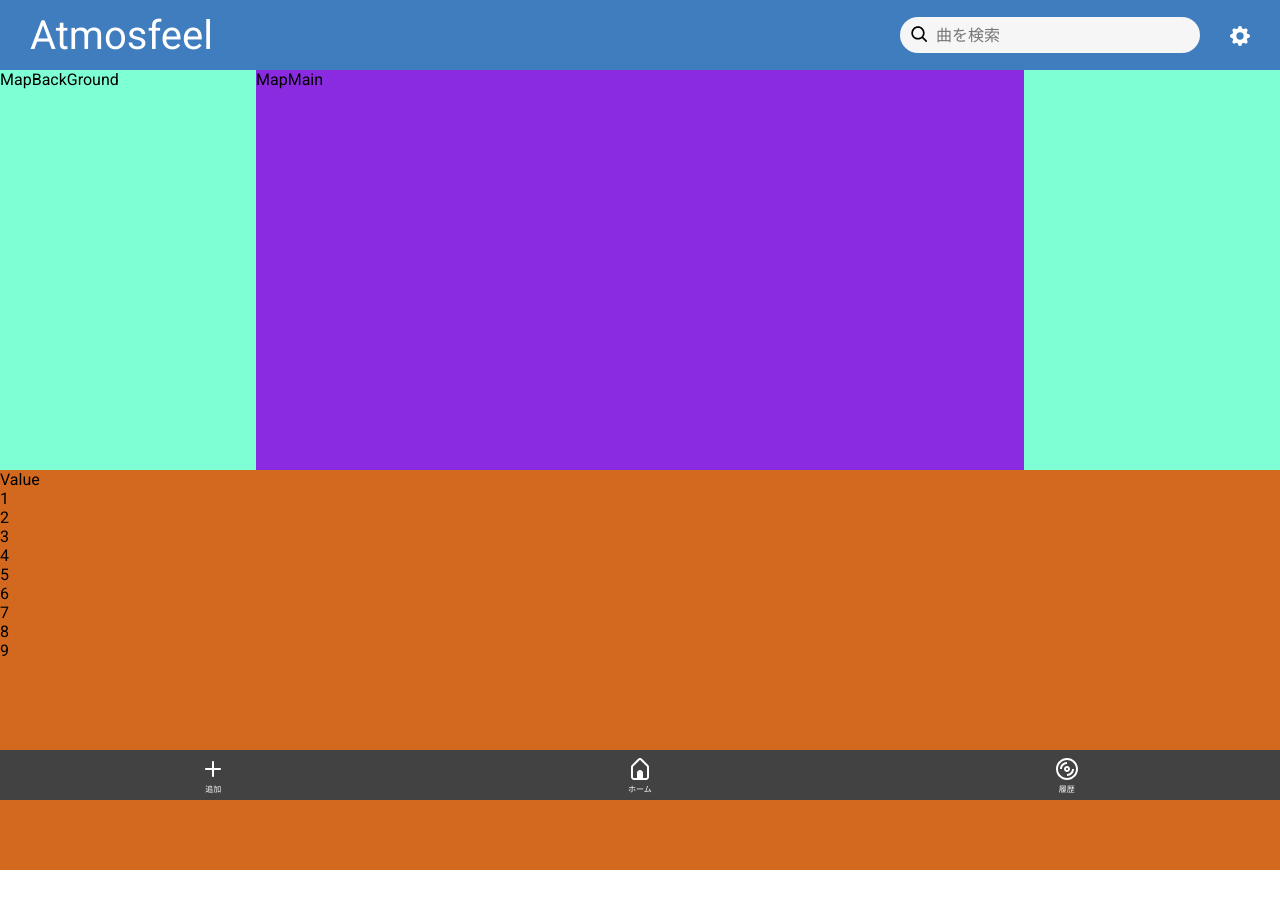
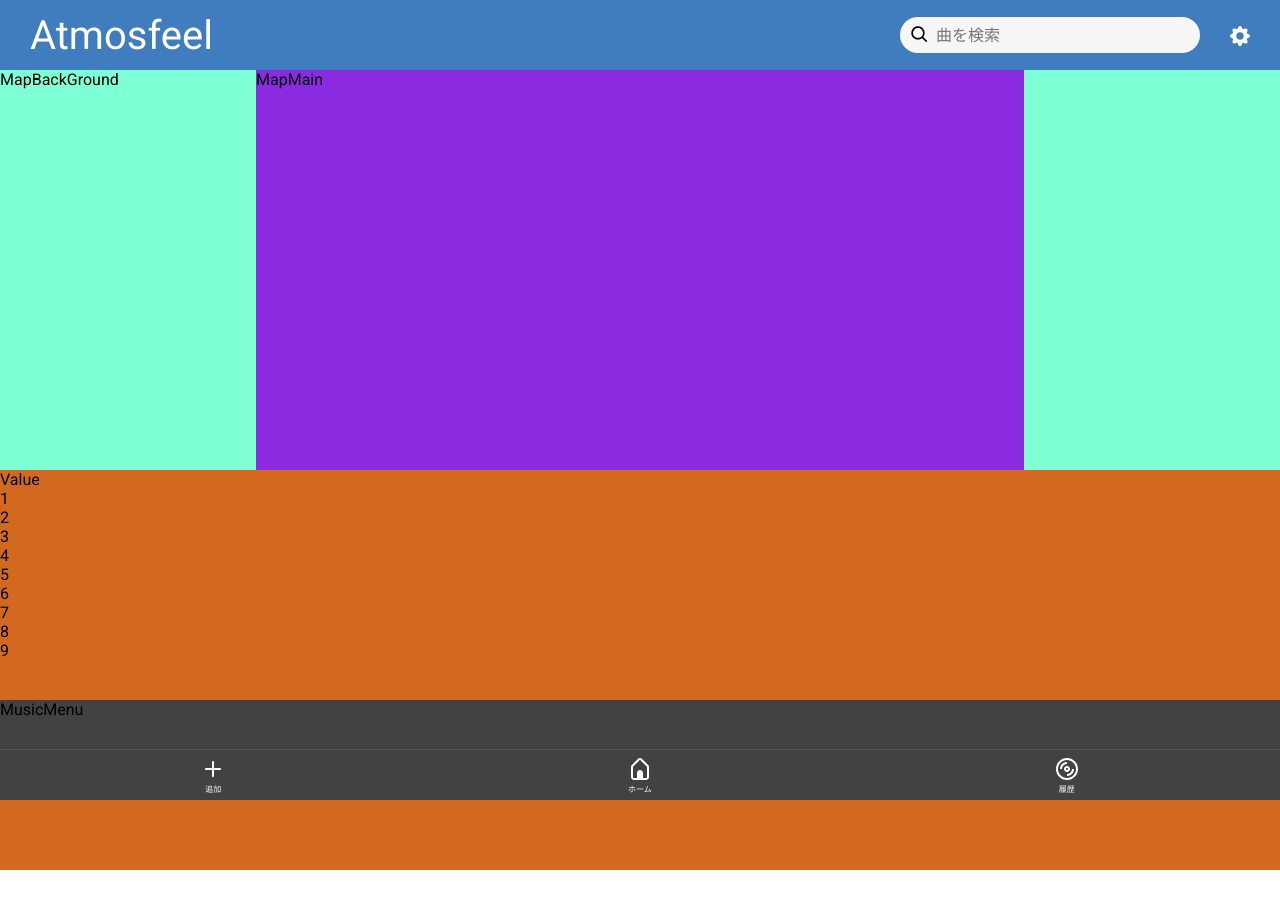
Before and after one commit to kc3hack/2024_A, a React (Vite) app in the folder frontend/: page / in a window 1280 px wide. Shown: the top 908 px of the page. Built offline with nearby package versions, Linux system fonts and the light colour scheme.

Commit message:
Style Footer

```diff
--- a/frontend/components/Footer.tsx
+++ b/frontend/components/Footer.tsx
@@ -1,9 +1,11 @@
 import React from "react";
 import BottomMenu from "../components/BottomMenu";
+import MusicMenu from "../components/MusicMenu";
 
 const Footer = () => {
   return (
     <footer>
+      <MusicMenu />
       <BottomMenu />
     </footer>
   );
--- /dev/null
+++ b/frontend/components/MusicMenu.tsx
@@ -0,0 +1,8 @@
+import React from "react";
+import "../styles/MusicMenu.css";
+
+const MusicMenu = () => {
+  return <div className="music-menu">MusicMenu</div>;
+};
+
+export default MusicMenu;
--- a/frontend/styles/App.css
+++ b/frontend/styles/App.css
@@ -17,7 +17,7 @@ main {
 }
 
 footer {
-    display: flex;
+    /* display: flex; */
     justify-content: center;
     width: 100%;
     position: fixed;
--- /dev/null
+++ b/frontend/styles/MusicMenu.css
@@ -0,0 +1,5 @@
+.music-menu {
+    min-height: 50px;
+    background-color: rgb(66, 66, 66);
+    border-bottom: solid 1px rgb(88, 88, 88);
+}
--- a/frontend/styles/index.css
+++ b/frontend/styles/index.css
@@ -13,5 +13,5 @@
     --padding-top-menu: 70px;
     --map-min-height: 400px;
     --value-min-height: 400px;
-    --value-bottom-margin: 50px;
+    --value-bottom-margin: 100px;
 }
```
